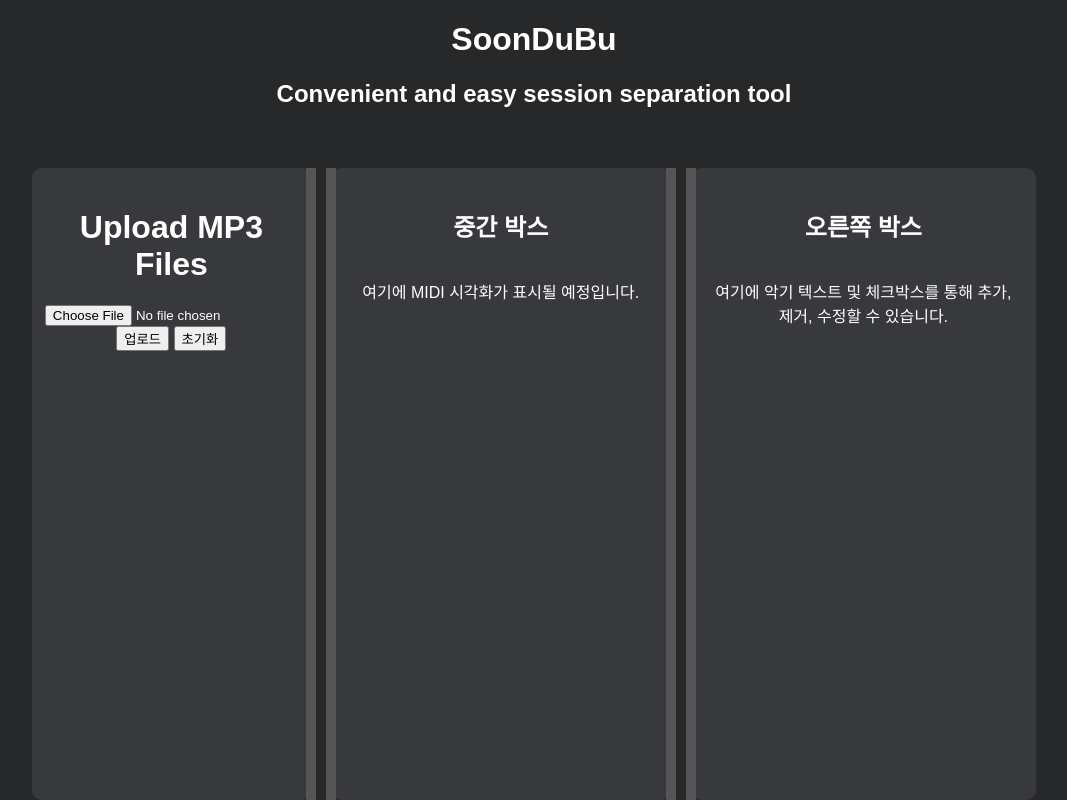
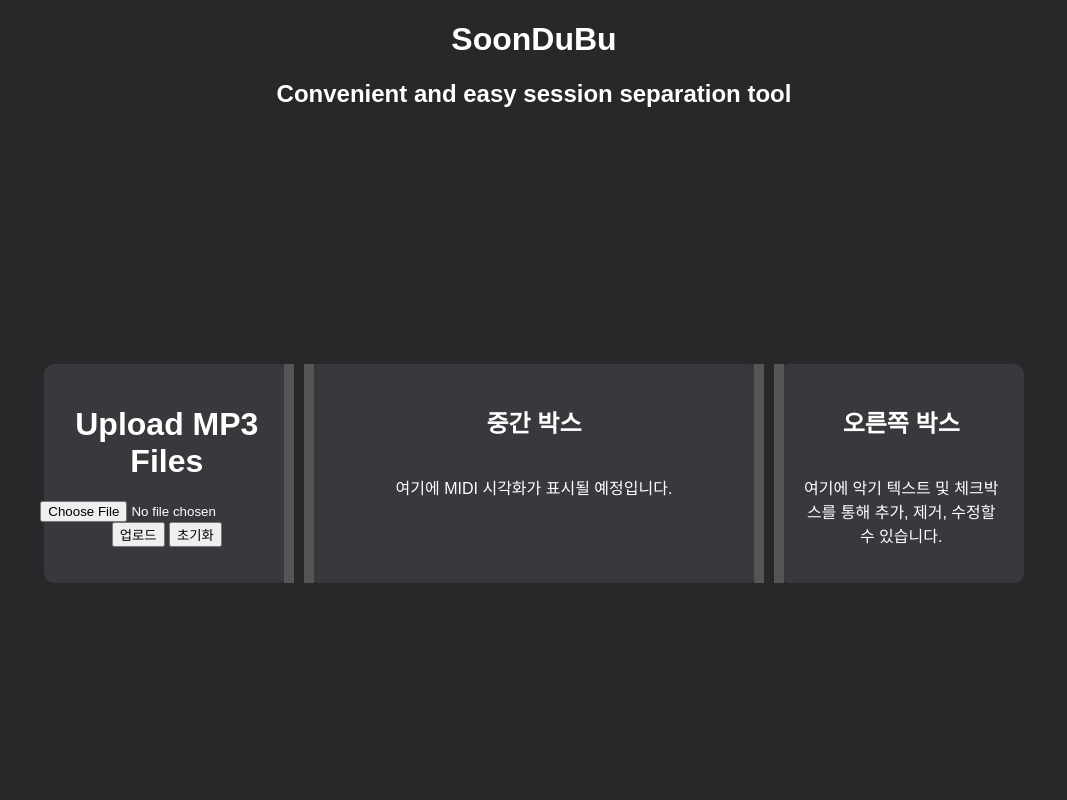
Before and after one commit to Ysw1mst/soonDubu, a Flask app: page / in a window 1280 px wide. Shown: the whole page, without its empty margins (106-1173 px from the left). Run offline with Flask 2, Linux system fonts and the light colour scheme.

Commit message:
Your commit message

```diff
--- a/static/styles.css
+++ b/static/styles.css
@@ -16,37 +16,34 @@ body {
 
 .container {
     display: flex;
-    justify-content: space-between;
+    justify-content: center;
     width: 80%;
     max-width: 1200px;
-    margin-top: 20px;
-    flex-grow: 1;
+    margin: auto 0;
+    padding: 40px 0; /* 상단, 하단 마진 */
 }
 
 .box {
     background-color: #38393C;
     border-radius: 10px;
     padding: 20px;
-    flex-grow: 1;
-    margin: 0 10px;
     display: flex;
     flex-direction: column;
     align-items: center;
     position: relative;
     transition: width 0.2s ease;
+    margin: 0 10px;
 }
 
-.left-box {
+.left-box,
+.right-box {
+    width: 20%; /* 기본 너비 설정 */
     min-width: 200px;
 }
 
 .middle-box {
+    width: 40%; /* 좌우 박스의 두 배 */
     min-width: 300px;
-    flex-grow: 2; /* 더 넓은 기본 크기 설정 */
-}
-
-.right-box {
-    min-width: 250px;
 }
 
 .resizer {
```
